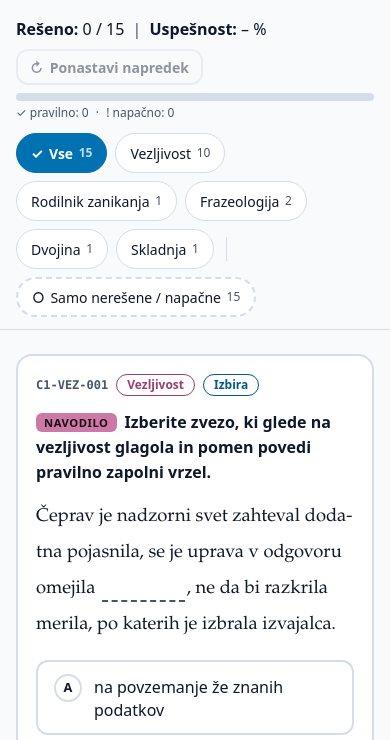
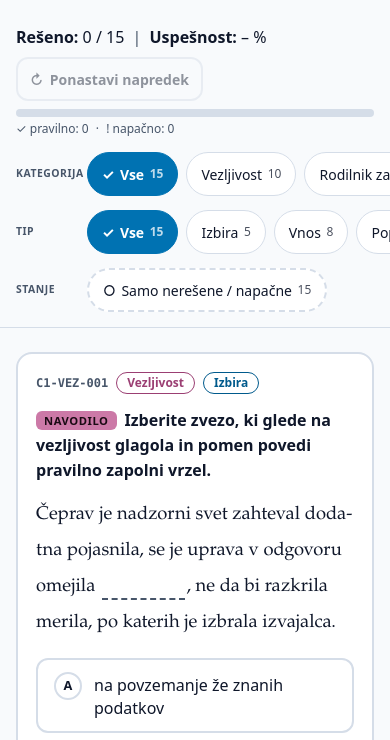
Before and after one commit to blackwolf981/AlyonaSloC1, a website built with Vite: page index.html in a window 390 px wide. Shown: the part 199-939 px from the top of the page. Built offline with nearby package versions, Linux system fonts and the light colour scheme.

Commit message:
Filter po tipu naloge, filtri v vrsticah, mobilna odzivnost (drsni filtri, gumbi >= 44 px)
Co-Authored-By: Claude Opus 5.5 <noreply@anthropic.com>

```diff
--- a/src/main.ts
+++ b/src/main.ts
@@ -40,11 +40,14 @@ let napredek: Napredek = preberiNapredek();
 const osnutki = new Map<string, string>(); // trenutni (še nepreverjeni) odgovori
 const odprteRazlage = new Set<string>();
 let filter = 'vse';
-let samoOdprte = false; // »Samo nerešene / napačne«, kombinira se s kategorijo
+let tipFilter: 'vse' | TipNaloge = 'vse';
+let samoOdprte = false; // »Samo nerešene / napačne«; vsi trije filtri se kombinirajo
 
 const poId = (id: string | undefined) => naloge.find((n) => n.id === id);
 const trenutniOdgovor = (n: Naloga) => napredek[n.id]?.odgovor ?? osnutki.get(n.id) ?? '';
 const jeOdprta = (n: Naloga) => !napredek[n.id]?.pravilno; // nerešena ali napačna
+const vKategoriji = (n: Naloga) => filter === 'vse' || n.kategorija === filter;
+const vTipu = (n: Naloga) => tipFilter === 'vse' || n.tip_naloge === tipFilter;
 
 /* ---------- tema (svetla / temna) ---------- */
 
@@ -98,10 +101,14 @@ function plosca(): string {
   const delez = naloge.length ? (resene.length / naloge.length) * 100 : 0;
 
   const kategorije = [...new Set(naloge.map((n) => n.kategorija))];
-  const cip = (vrednost: string, oznaka: string, st: number) => `
-    <button type="button" class="cip" data-akcija="filter" data-vrednost="${esc(vrednost)}" aria-pressed="${filter === vrednost}">
-      ${filter === vrednost ? '<span aria-hidden="true">✓</span>' : ''}${esc(oznaka)} <span class="cip-st">${st}</span>
+  const cip = (akcija: string, vrednost: string, oznaka: string, st: number, aktiven: boolean) => `
+    <button type="button" class="cip" data-akcija="${akcija}" data-vrednost="${esc(vrednost)}" aria-pressed="${aktiven}">
+      ${aktiven ? '<span aria-hidden="true">✓</span>' : ''}${esc(oznaka)} <span class="cip-st">${st}</span>
     </button>`;
+  // Števci: kategorije so osnovni nivo (vse naloge), tipi štejejo znotraj izbrane kategorije,
+  // stikalo za odprte pa znotraj kategorije in tipa, torej toliko, kolikor se bo prikazalo.
+  const vKat = naloge.filter(vKategoriji);
+  const tipi = Object.keys(TIPI) as TipNaloge[];
 
   return `
     <div class="mx-auto max-w-3xl px-4 py-3">
@@ -124,15 +131,33 @@ function plosca(): string {
         <span class="mx-1" aria-hidden="true">·</span>
         <span aria-hidden="true">!</span> napačno: ${resene.length - pravilne}
       </p>
-      <nav class="mt-3 flex flex-wrap items-center gap-2" aria-label="Filtri nalog">
-        ${cip('vse', 'Vse', naloge.length)}
-        ${kategorije.map((k) => cip(k, oznakaKategorije(k), naloge.filter((n) => n.kategorija === k).length)).join('')}
-        <span class="cip-locilo" aria-hidden="true"></span>
-        <button type="button" class="cip cip-stanje" data-akcija="samo-odprte" aria-pressed="${samoOdprte}">
-          <span aria-hidden="true">${samoOdprte ? '✓' : '○'}</span>Samo nerešene / napačne
-          <span class="cip-st">${naloge.filter((n) => jeOdprta(n) && (filter === 'vse' || n.kategorija === filter)).length}</span>
-        </button>
-      </nav>
+      <div class="mt-3 space-y-2">
+        <nav class="vrsta-filtrov" aria-label="Filter po kategoriji">
+          <span class="vrsta-oznaka">Kategorija</span>
+          <div class="vrsta-cipi">
+            ${cip('filter', 'vse', 'Vse', naloge.length, filter === 'vse')}
+            ${kategorije
+              .map((k) => cip('filter', k, oznakaKategorije(k), naloge.filter((n) => n.kategorija === k).length, filter === k))
+              .join('')}
+          </div>
+        </nav>
+        <nav class="vrsta-filtrov" aria-label="Filter po tipu naloge">
+          <span class="vrsta-oznaka">Tip</span>
+          <div class="vrsta-cipi">
+            ${cip('tip', 'vse', 'Vse', vKat.length, tipFilter === 'vse')}
+            ${tipi.map((t) => cip('tip', t, TIPI[t], vKat.filter((n) => n.tip_naloge === t).length, tipFilter === t)).join('')}
+          </div>
+        </nav>
+        <nav class="vrsta-filtrov" aria-label="Filter po stanju">
+          <span class="vrsta-oznaka">Stanje</span>
+          <div class="vrsta-cipi">
+            <button type="button" class="cip cip-stanje" data-akcija="samo-odprte" aria-pressed="${samoOdprte}">
+              <span aria-hidden="true">${samoOdprte ? '✓' : '○'}</span>Samo nerešene / napačne
+              <span class="cip-st">${vKat.filter((n) => vTipu(n) && jeOdprta(n)).length}</span>
+            </button>
+          </div>
+        </nav>
+      </div>
     </div>`;
 }
 
@@ -313,13 +338,12 @@ function kartica(n: Naloga): string {
 }
 
 function seznam(): string {
-  const vidne = naloge.filter(
-    (n) => (filter === 'vse' || n.kategorija === filter) && (!samoOdprte || jeOdprta(n)),
-  );
+  const izbor = naloge.filter((n) => vKategoriji(n) && vTipu(n));
+  const vidne = samoOdprte ? izbor.filter(jeOdprta) : izbor;
   if (vidne.length) return vidne.map(kartica).join('');
-  return samoOdprte
+  return samoOdprte && izbor.length
     ? '<p class="text-[var(--muted)]"><span aria-hidden="true">✓</span> Vse naloge v tem izboru so rešene pravilno. 🎉</p>'
-    : '<p class="text-[var(--muted)]">V tej kategoriji še ni nalog.</p>';
+    : '<p class="text-[var(--muted)]">Za izbrano kombinacijo kategorije in tipa še ni nalog.</p>';
 }
 
 /* ---------- osveževanje DOM ---------- */
@@ -453,6 +477,12 @@ app.addEventListener('click', (e) => {
       osveziSeznam();
       document.querySelector<HTMLElement>(`[data-akcija="filter"][aria-pressed="true"]`)?.focus();
       break;
+    case 'tip':
+      tipFilter = (el.dataset.vrednost ?? 'vse') as 'vse' | TipNaloge;
+      osveziPlosco();
+      osveziSeznam();
+      document.querySelector<HTMLElement>(`[data-akcija="tip"][aria-pressed="true"]`)?.focus();
+      break;
     case 'samo-odprte':
       // Seznam se filtrira le ob kliku na filter, ne ob vsakem preverjanju,
       // da pravkar rešena kartica ne izgine sredi povratne informacije.
--- a/src/style.css
+++ b/src/style.css
@@ -131,7 +131,45 @@ body {
   /* filter po stanju: črtkan rob, da se loči od kategorij tudi brez barve */
   .cip-stanje { border-style: dashed; border-width: 2px; }
   .cip-stanje[aria-pressed="true"] { border-style: solid; }
-  .cip-locilo { width: 1px; height: 1.5rem; margin: 0 0.25rem; background: var(--border); }
+
+  /* Vrstica filtrov: na telefonu ena vodoravno drsna vrsta (odrezan zadnji gumb nakaže drsenje),
+     na širših zaslonih se prelomi v več vrstic. */
+  .vrsta-filtrov {
+    display: flex;
+    align-items: center;
+    gap: 0.5rem;
+  }
+  .vrsta-oznaka {
+    flex: none;
+    width: 4.75rem;
+    font-size: 0.7rem;
+    font-weight: 600;
+    letter-spacing: 0.05em;
+    text-transform: uppercase;
+    color: var(--muted);
+  }
+  .vrsta-cipi {
+    display: flex;
+    gap: 0.5rem;
+    min-width: 0;
+    flex: 1;
+    margin-right: -1rem;
+    padding: 3px 1rem 3px 3px;
+    overflow-x: auto;
+    scrollbar-width: none;
+    -webkit-overflow-scrolling: touch;
+  }
+  .vrsta-cipi::-webkit-scrollbar { display: none; }
+  .vrsta-cipi > * { flex: none; }
+  @media (max-width: 639px) {
+    .cip { min-height: 2.75rem; } /* ≥44 px za prst */
+    .vrsta-oznaka { width: 3.75rem; font-size: 0.65rem; }
+  }
+  @media (min-width: 640px) {
+    .vrsta-filtrov { align-items: flex-start; }
+    .vrsta-oznaka { padding-top: 0.85rem; }
+    .vrsta-cipi { flex-wrap: wrap; overflow: visible; margin-right: 0; padding-right: 3px; }
+  }
 
   /* --- kartica --- */
   .kartica {
@@ -315,6 +353,9 @@ body {
   }
   .gumb:disabled { opacity: 0.45; cursor: not-allowed; }
   .gumb-mali { min-height: 2.25rem; padding: 0.25rem 0.75rem; font-size: 0.875rem; }
+  @media (max-width: 639px) {
+    .gumb-mali { min-height: 2.75rem; min-width: 2.75rem; justify-content: center; } /* ≥44 px za prst */
+  }
   .gumb-glavni { background: var(--ok); color: var(--on-ok); }
   .gumb-glavni:hover:not(:disabled) { filter: brightness(1.1); }
   .gumb-tih { background: transparent; border-color: var(--border); color: var(--text); }
```
